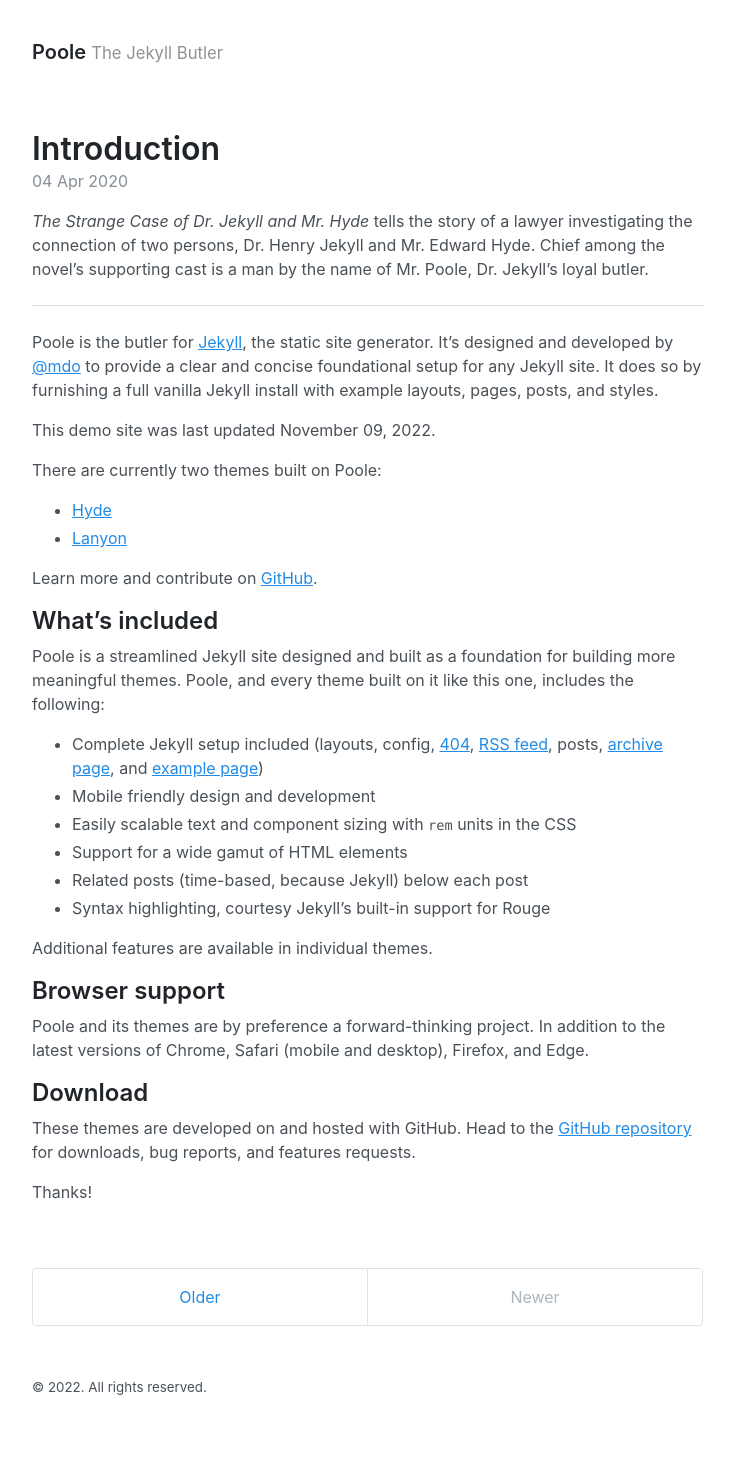
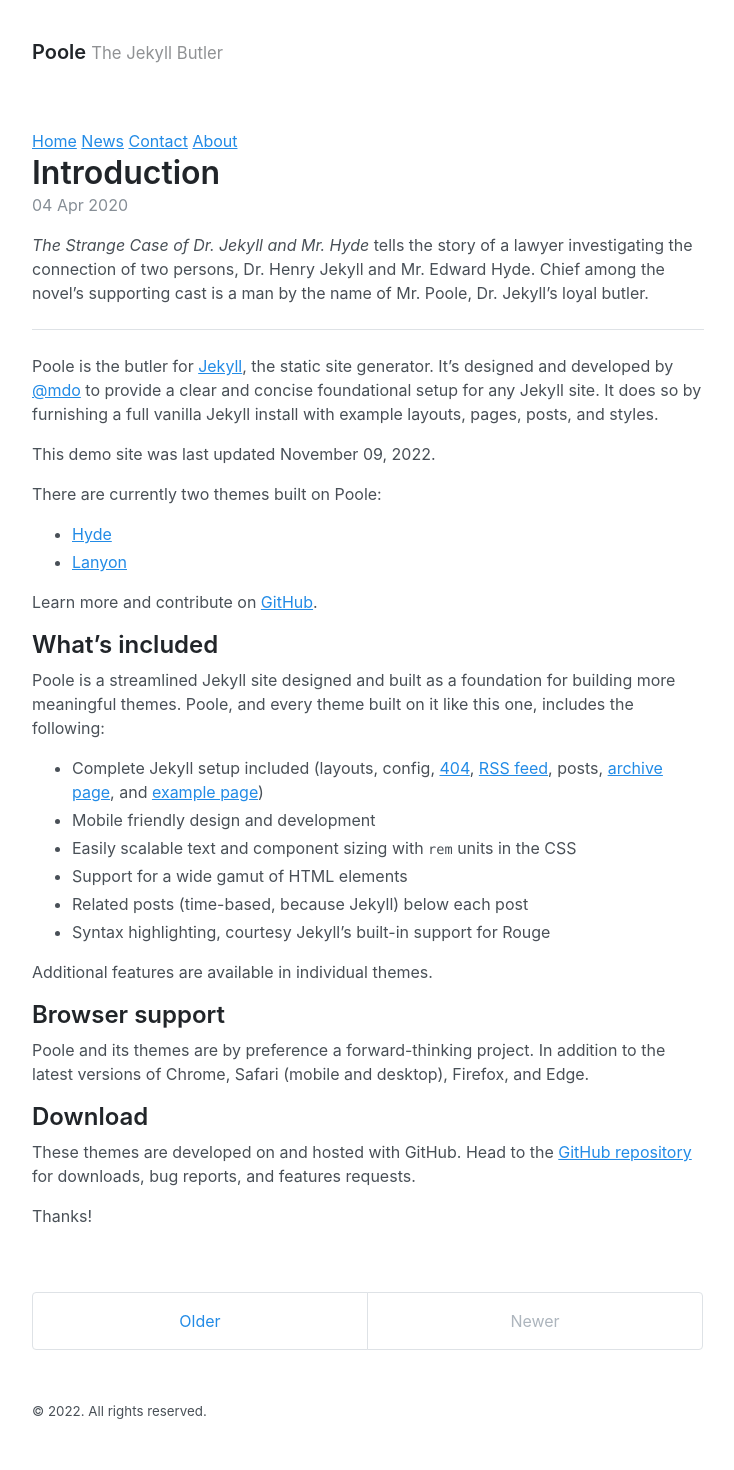
Before and after one commit to godthoughts/godthoughts.github.io, a Jekyll site: the page built from index.html, in a window 1280 px wide. Shown: the whole page, without its empty margins (272-1006 px from the left). Built offline with Jekyll 4.4.1, drawn with Linux system fonts in a browser that asks for light colours; the list of posts is cut into pages by our own code; before the commit the page ends 1446 px from its top, so only the background shows below that.

Commit message:
added menu

```diff
--- a/index.html
+++ b/index.html
@@ -2,6 +2,13 @@
 layout: default
 title: Home
 ---
+
+<div class="menu">
+  <a class="active" href="#home">Home</a>
+  <a href="#news">News</a>
+  <a href="#contact">Contact</a>
+  <a href="#about">About</a>
+</div>
 
 <div class="posts">
   {% for post in paginator.posts %}
```
Also changed, not shown: README.md.
